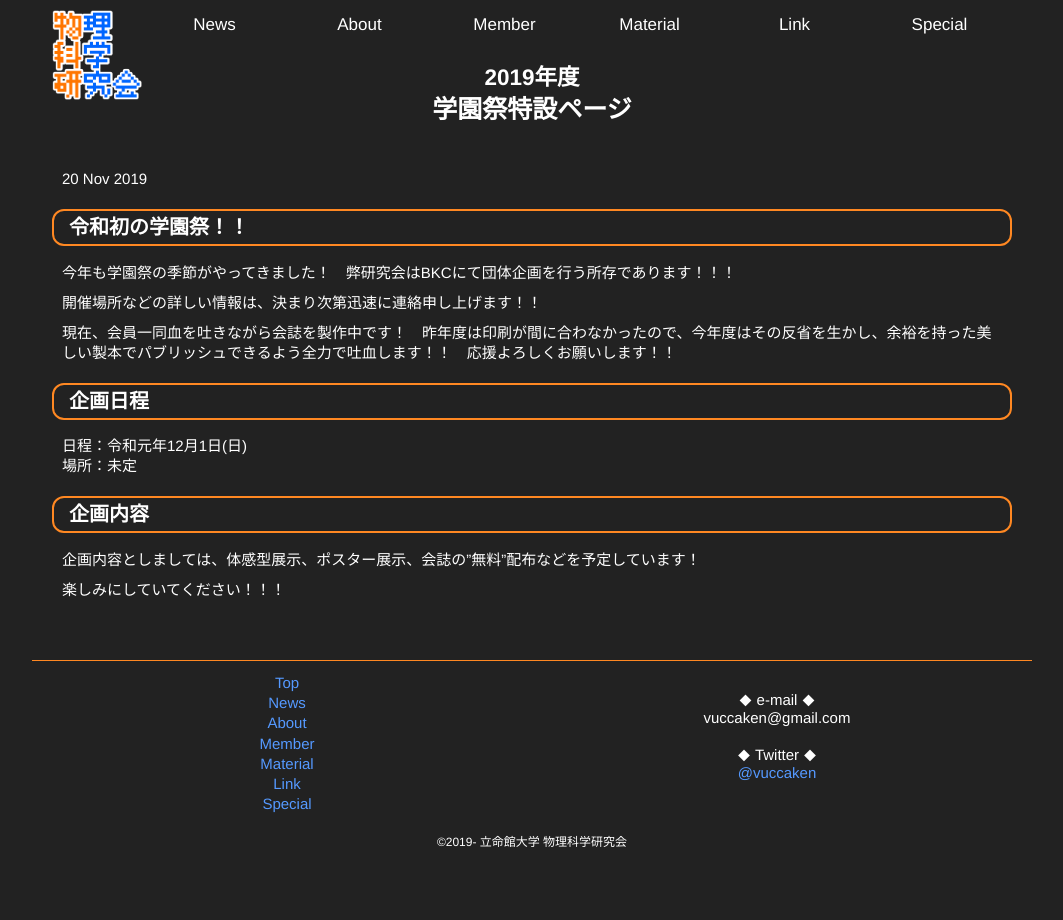
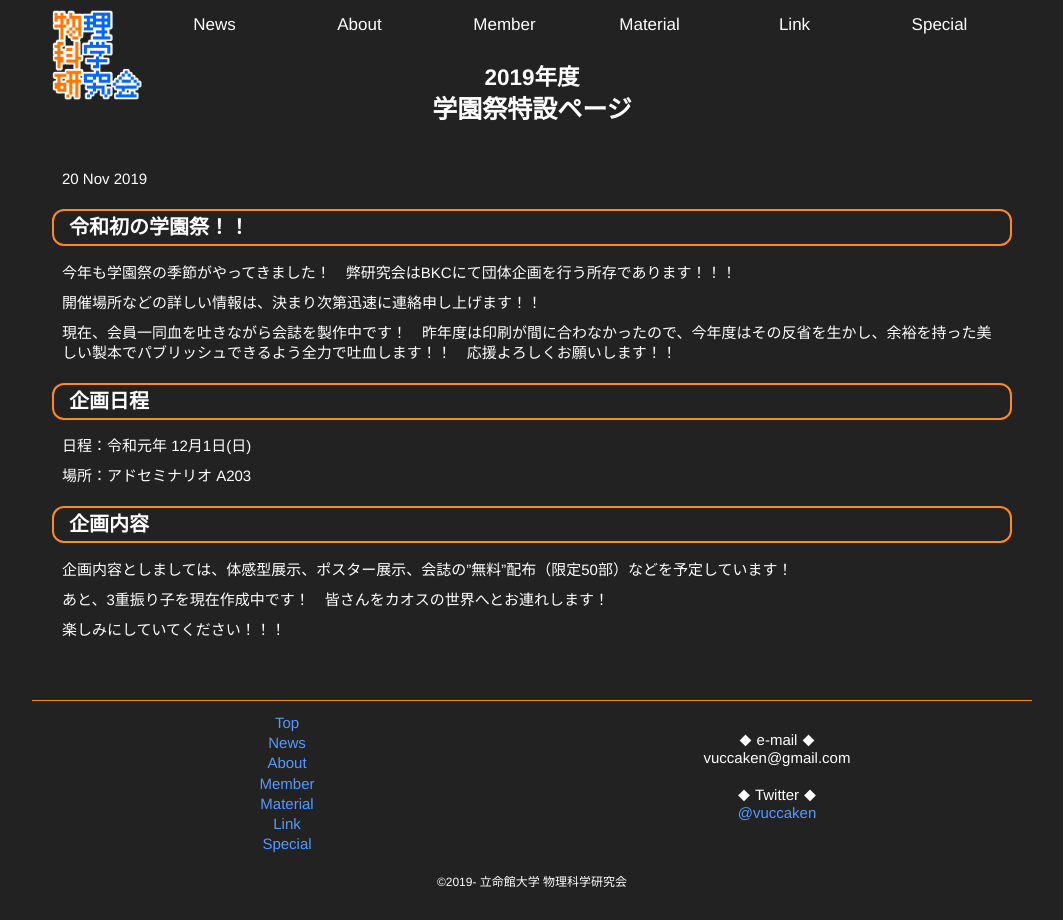
Before and after one commit to vuccaken/vuccaken.github.io, a Jekyll site: the page built from _pages/events/fes2019.md, in a window 1280 px wide. Shown: the whole page, without its empty margins (108-1171 px from the left). Built offline with Jekyll 4.4.1, drawn with Linux system fonts in a browser that asks for light colours.

Commit message:
Update fes2019.md

```diff
--- a/_pages/events/fes2019.md
+++ b/_pages/events/fes2019.md
@@ -15,11 +15,14 @@ layout: "post"
 
 ## 企画日程
 
-日程：令和元年12月1日(日)
-場所：未定
+日程：令和元年 12月1日(日)
+
+場所：アドセミナリオ A203
 
 ## 企画内容
 
-企画内容としましては、体感型展示、ポスター展示、会誌の"無料"配布などを予定しています！
+企画内容としましては、体感型展示、ポスター展示、会誌の"無料"配布（限定50部）などを予定しています！
+
+あと、3重振り子を現在作成中です！　皆さんをカオスの世界へとお連れします！
 
 楽しみにしていてください！！！
```
